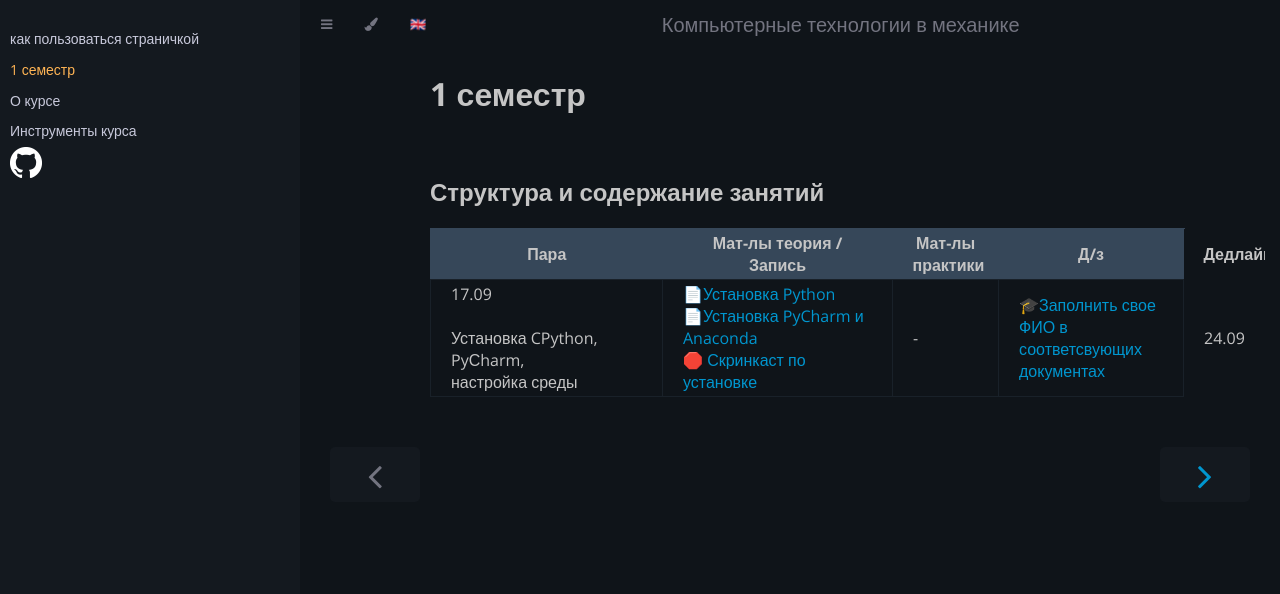
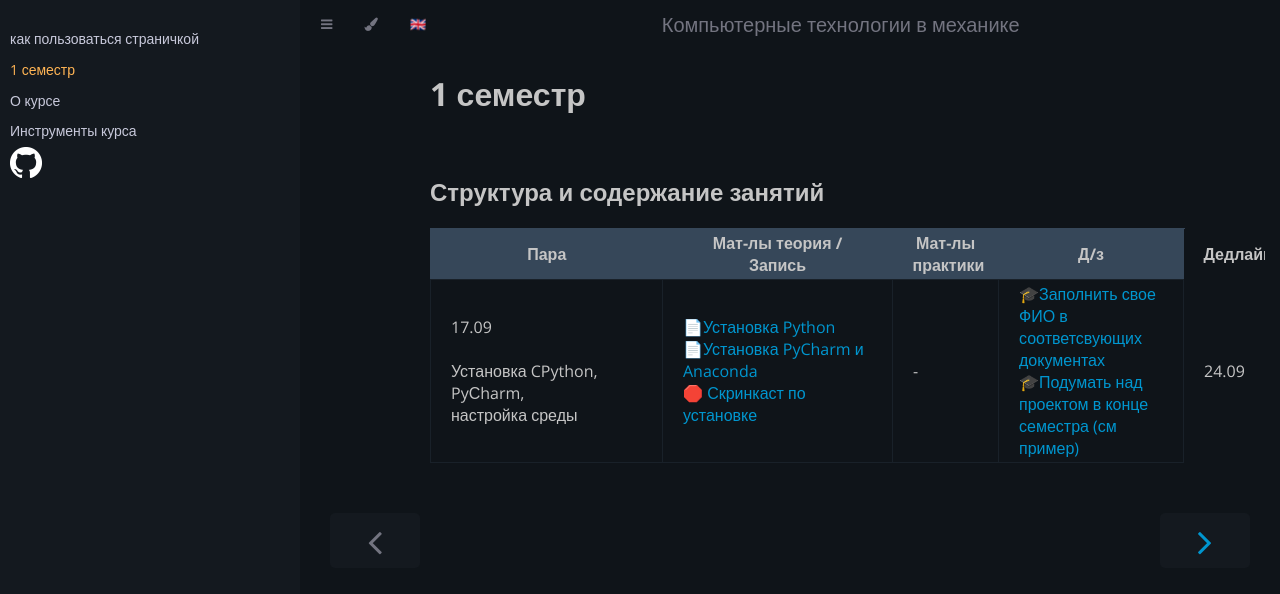
Before and after one commit to PPPmmm131313/PPPmmm131313.github.io, a Jekyll site: the page built from 1_semester.md, in a window 1280 px wide. Shown: the top 594 px of the page. Built offline with Jekyll 4.4.1, drawn with Linux system fonts in a browser that asks for light colours; our own code applies the rules of GitHub Pages for plain Markdown files.

Commit message:
Update 1_semester.md

```diff
--- a/1_semester.md
+++ b/1_semester.md
@@ -25,7 +25,7 @@ title: 1 семестр
     <td class="tg-0pky">17.09<br><br>Установка   CPython, PyСharm,<br>настройка среды</td>
     <td class="tg-0pky"><a href="https://drive.google.com/file/d/1uJTuNXo1CBN-ujcjbW7DutYlJjxq96LM/view?usp=sharing" target="_blank" rel="noopener noreferrer">📄Установка Python</a><br><a href="https://drive.google.com/drive/folders/1Snhi7DKWnlCBJfayHC2s8TEx0fLSKDbu" target="_blank" rel="noopener noreferrer">📄Установка PyCharm и Anaconda</a><br><a href="https://drive.google.com/file/d/1RQVsCD3sRXn_UriPjHoh5Y0TSOzmD0kI/view?usp=sharing" target="_blank" rel="noopener noreferrer">🛑 Скринкаст по установке</a><br></td>
     <td class="tg-c3ow">-</td>
-    <td class="tg-c3ow"><a href="https://vk.com/away.php?to=https%3A%2F%2Fdrive.google.com%2Fdrive%2Ffolders%2F1icJClM3hsQnxlxniidZMvJD-Po713K8w%3Fusp%3Dsharing&cc_key=" target="_blank" rel="noopener noreferrer">🎓Заполнить свое ФИО в соответсвующих документах</a><br></td>
+    <td class="tg-c3ow"><a href="https://drive.google.com/drive/folders/1icJClM3hsQnxlxniidZMvJD-Po713K8w" target="_blank" rel="noopener noreferrer">🎓Заполнить свое ФИО в соответсвующих документах</a><br><a href="https://docs.google.com/spreadsheets/d/1553U-B6Tma7EfMIgbIfIYDuRZcma8XhZGONlbLcb8vU/edit?usp=sharing" target="_blank" rel="noopener noreferrer">🎓Подумать над проектом в конце семестра (см пример)</a><br></td>
     <td class="tg-c3ow">24.09</td>
   </tr>
 </tbody>
```
